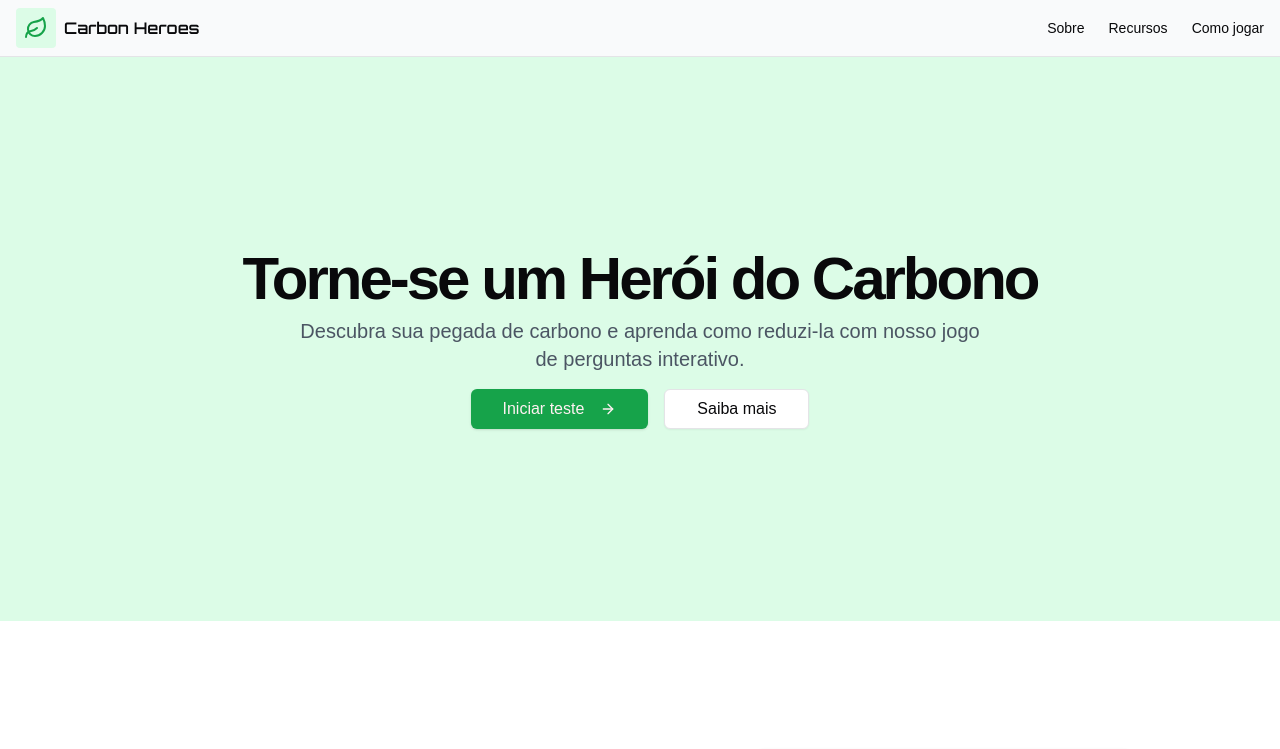
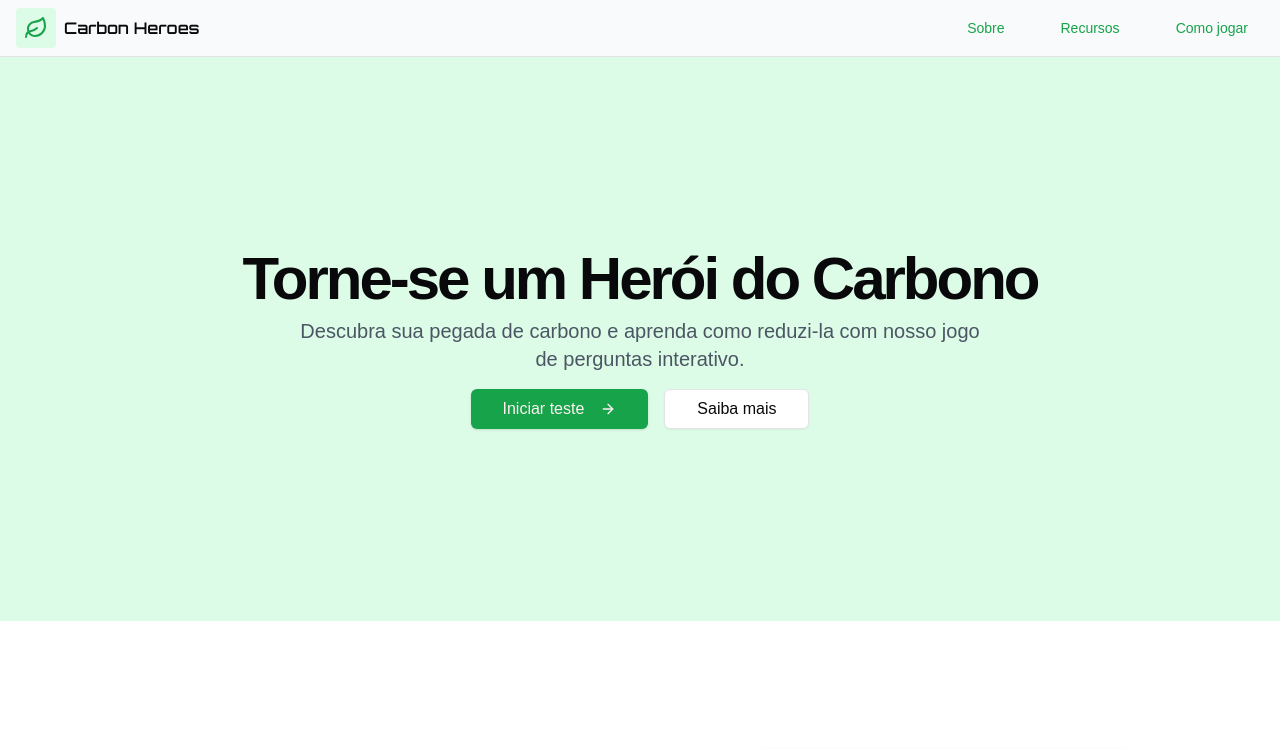
Before and after one commit to wwwacedo/carbon-heroes, a Next.js app: page / in a window 1280 px wide. Shown: the top 749 px of the page. Built offline with nearby package versions, Linux system fonts and the light colour scheme.

Commit message:
refatorando header

```diff
--- a/src/components/header.tsx
+++ b/src/components/header.tsx
@@ -6,6 +6,7 @@ import Link from "next/link";
 import { orbitron } from "@/app/fonts/fonts";
 import { motion, AnimatePresence } from "framer-motion";
 import { usePathname, useRouter } from "next/navigation";
+import { Button } from "./ui/button";
 
 export default function Header() {
   const router = useRouter();
@@ -43,32 +44,35 @@ export default function Header() {
         </Link>
         <div className="ml-auto flex items-center">
           <nav className="hidden sm:flex gap-6">
-            <button
+            <Button
+              variant={"link"}
               className="text-sm font-medium hover:underline underline-offset-4"
               onClick={() => scrollToSection("sobre")}
             >
               Sobre
-            </button>
-            <button
+            </Button>
+            <Button
+              variant={"link"}
               className="text-sm font-medium hover:underline underline-offset-4"
               onClick={() => scrollToSection("recursos")}
             >
               Recursos
-            </button>
-            <button
+            </Button>
+            <Button
+              variant={"link"}
               className="text-sm font-medium hover:underline underline-offset-4"
               onClick={() => scrollToSection("como-jogar")}
             >
               Como jogar
-            </button>
+            </Button>
           </nav>
-          <button onClick={toggleMenu} className="sm:hidden">
+          <Button onClick={toggleMenu} className="sm:hidden">
             {isMenuOpen ? (
               <X className="h-6 w-6" />
             ) : (
               <Menu className="h-6 w-6" />
             )}
-          </button>
+          </Button>
         </div>
       </div>
       <AnimatePresence>
@@ -77,9 +81,10 @@ export default function Header() {
             initial={{ opacity: 0, y: -20 }}
             animate={{ opacity: 1, y: 0 }}
             exit={{ opacity: 0, y: -20 }}
-            className="sm:hidden container m-auto px-4 py-2 flex flex-col gap-3 text-center pb-4"
+            className="sm:hidden container m-auto px-4  flex flex-col text-center pb-2"
           >
-            <button
+            <Button
+              variant={"link"}
               className="text-sm font-medium hover:underline underline-offset-4"
               onClick={() => {
                 scrollToSection("sobre");
@@ -87,8 +92,9 @@ export default function Header() {
               }}
             >
               Sobre
-            </button>
-            <button
+            </Button>
+            <Button
+              variant={"link"}
               className="text-sm font-medium hover:underline underline-offset-4"
               onClick={() => {
                 scrollToSection("recursos");
@@ -96,8 +102,9 @@ export default function Header() {
               }}
             >
               Recursos
-            </button>
-            <button
+            </Button>
+            <Button
+              variant={"link"}
               className="text-sm font-medium hover:underline underline-offset-4"
               onClick={() => {
                 scrollToSection("como-jogar");
@@ -105,7 +112,7 @@ export default function Header() {
               }}
             >
               Como jogar
-            </button>
+            </Button>
           </motion.nav>
         )}
       </AnimatePresence>
```
